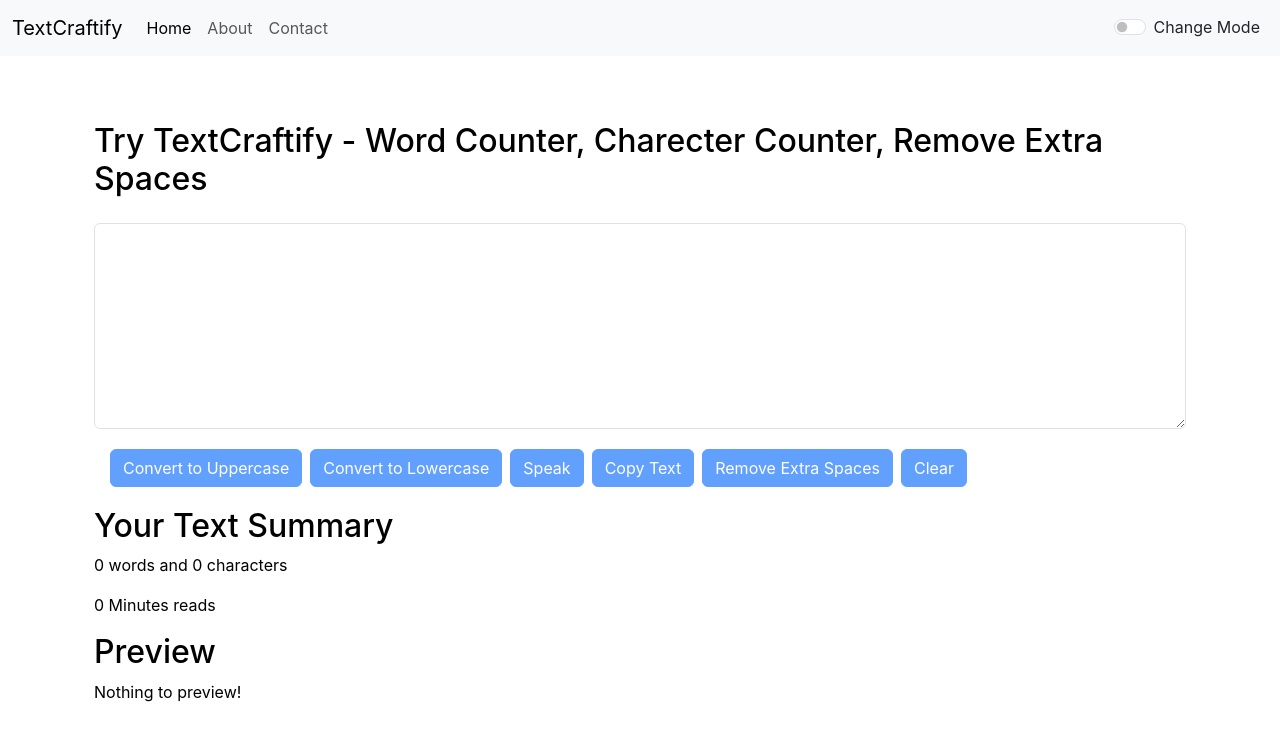
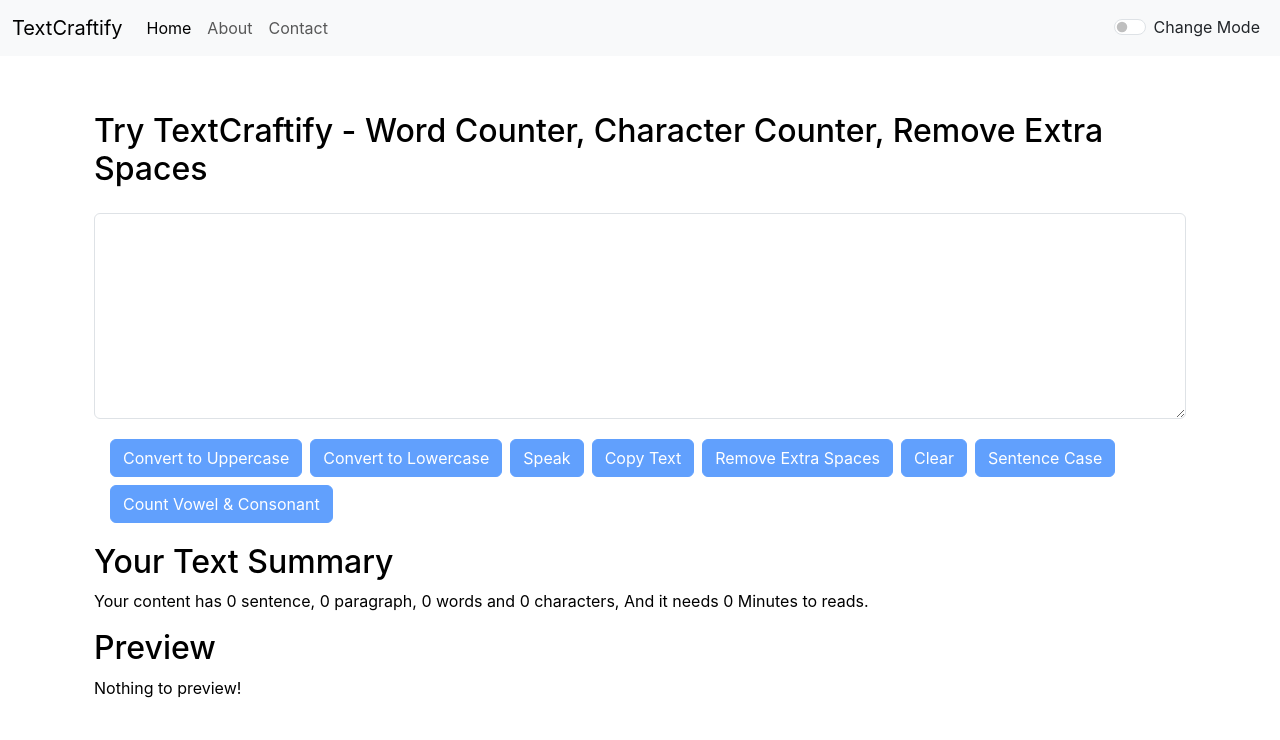
Before and after one commit to BKSANO/TextCraftify, a React (Create React App) app: page / in a window 1280 px wide. Shown: the top 740 px of the page. Built offline with nearby package versions, Linux system fonts and the light colour scheme.

Commit message:
added sentence case, vowel and consonant count & paragraph and sentences count

```diff
--- a/public/index.html
+++ b/public/index.html
@@ -29,7 +29,7 @@
     <meta name="msapplication-TileImage" content="/ms-icon-144x144.png">
     <meta name="theme-color" content="#ffffff">
     <link href="https://cdn.jsdelivr.net/npm/bootstrap@5.3.1/dist/css/bootstrap.min.css" rel="stylesheet" integrity="sha384-4bw+/aepP/YC94hEpVNVgiZdgIC5+VKNBQNGCHeKRQN+PtmoHDEXuppvnDJzQIu9" crossorigin="anonymous">
-    <title>TextCraftify - Word Counter | Charecter Counter | Remove Extra Spaces</title>
+    <title>TextCraftify - Word Counter | Character Counter | Remove Extra Spaces</title>
   </head>
   <body>
     <noscript>You need to enable JavaScript to run this app.</noscript>
--- a/src/App.js
+++ b/src/App.js
@@ -53,7 +53,7 @@
               exact path="/"
               element={
                 <TextForm
-                  heading={"Try TextCraftify - Word Counter, Charecter Counter, Remove Extra Spaces"}
+                  heading={"Try TextCraftify - Word Counter, Character Counter, Remove Extra Spaces"}
                   mode={mode}
                   showAlert={showAlertCalled}
                 />
--- a/src/components/Alert.js
+++ b/src/components/Alert.js
@@ -1,19 +1,28 @@
-import React from 'react'
+import React from "react";
 
 export default function Alert(props) {
-
-    const capitalize = (word) =>{
-        const lower = word.toLowerCase();
-        return lower.charAt(0).toUpperCase()+lower.slice(1)
-    }
+  const capitalize = (word) => {
+    const lower = word.toLowerCase();
+    return lower.charAt(0).toUpperCase() + lower.slice(1);
+  };
 
   return (
-    <div style={{height:"50px"}}>
-    {props.alert &&
-    <div className={`alert alert-${props.alert.type} alert-dismissible fade show`} role="alert">
-    <strong>{capitalize(props.alert.type)} : </strong>{props.alert.msg}
-    <button type="button" className="btn-close" data-bs-dismiss="alert" aria-label="Close"></button>
-    </div> }
+    <div style={{ height: "40px" }}>
+      {props.alert && (
+        <div
+          className={`alert alert-${props.alert.type} alert-dismissible fade show`}
+          role="alert"
+        >
+          {props.alert.type==="success"?<strong>{capitalize(props.alert.type)} : </strong>:""}
+          {props.alert.msg}
+          <button
+            type="button"
+            className="btn-close"
+            data-bs-dismiss="alert"
+            aria-label="Close"
+          ></button>
+        </div>
+      )}
     </div>
-  )
+  );
 }
--- a/src/components/ContactUs.js
+++ b/src/components/ContactUs.js
@@ -32,19 +32,19 @@
           <label className="form-label" htmlFor="name">
             Name
           </label>
-          <input className="form-control" type="text" id="name" onChange={(e) => setName(e.target.value)} required />
+          <input className="form-control" style={myStyle} type="text" id="name" onChange={(e) => setName(e.target.value)} required />
         </div>
         <div className="mb-3">
           <label className="form-label" htmlFor="email">
             Email
           </label>
-          <input className="form-control" type="email" id="email" onChange={(e) => setEmail(e.target.value)}  required />
+          <input className="form-control" style={myStyle} type="email" id="email" onChange={(e) => setEmail(e.target.value)}  required />
         </div>
         <div className="mb-3">
           <label className="form-label" htmlFor="message">
             Message
           </label>
-          <textarea className="form-control" id="message" onChange={(e) => setMessage(e.target.value)}  required />
+          <textarea className="form-control" style={myStyle} rows="8" id="message" onChange={(e) => setMessage(e.target.value)}  required />
         </div>
         <button disabled={name.length===0 && email.length===0 && message.length===0} className="btn btn-primary" type="submit">
           {formStatus}
--- a/src/components/TextForm.js
+++ b/src/components/TextForm.js
@@ -27,8 +27,6 @@
   }
 
   const handleCopyClick = () => {
-    // let boxText=document.getElementById("myBox");
-    // text.select();
     navigator.clipboard.writeText(text);
     props.showAlert("Text Copied","success")
   }
@@ -41,6 +39,45 @@
     setText("");
     props.showAlert("Text Cleared","success")
   }
+
+  const handleVowelConsonant = () =>{
+    let countVowel=0;
+    for (let index = 0; index <= text.length; index++) {
+      if (text.charAt(index).match(/[aeiouAEIOU]/)) {
+        countVowel++;
+      }
+    }
+
+    let countConst=0
+    for (let index = 0; index <= text.length; index++) {
+      if (
+        text
+          .charAt(index)
+          .match(/[bcdfghjklmnpqrstvwxyzBCDFGHJKLMNPQRSTVWXYZ]/)
+      ) {
+        countConst++;
+      }
+    }
+    props.showAlert(`Text has ${countVowel} Vowels and ${countConst} Consonants`,"primary")
+  }
+
+
+  const handleSentenceCase = () => {
+    let lowerCase = text.toLowerCase();
+    let regex = /([^.!?]+[!?.\d\s]+)/g;
+    let sentences = lowerCase.match(regex);
+    if(sentences!=null && sentences.length>=1){
+      let newText = sentences
+      .map((sentence) => {
+        return (sentence.charAt(0) >= "a" && sentence.charAt(0) <= "z"
+          ? sentence.charAt(0).toUpperCase() + sentence.slice(1)
+          : sentence);
+      })
+      .join("");
+    setText(newText);
+    }
+
+  };
 
   return (
     <div style={{color : props.mode==='dark'?'white':'black'}}>
@@ -64,13 +101,16 @@
           <button disabled={text.length===0} className="btn btn-primary mx-1 my-1" onClick={handleCopyClick}>Copy Text</button>
           <button disabled={text.length===0} className="btn btn-primary mx-1 my-1" onClick={handleExtraSpaces}>Remove Extra Spaces</button>
           <button disabled={text.length===0} className="btn btn-primary mx-1 my-1" onClick={handleClearText}>Clear</button>
+          <button disabled={text.length===0} className="btn btn-primary mx-1 my-1" onClick={handleSentenceCase}>Sentence Case</button>
+          <button disabled={text.length===0} className="btn btn-primary mx-1 my-1" onClick={handleVowelConsonant}>Count Vowel & Consonant</button>
+
          </div>
         </div>
       </div>
       <div className="container my-3">
         <h2>Your Text Summary</h2>
-        <p>{text.split(/\s/).filter((element)=>{return element.length!==0}).length} words and {text.length} characters</p>
-        <p>{text.split(" ").filter((element)=>{return element.length!==0}).length * .008} Minutes reads</p>
+        <p>Your content has {text.split(/[.?!]\s/).filter((element)=>{return element.length!==0}).length} sentence, {text.split(/\r\n|\r|\n/).filter((element)=>{return element.length!==0}).length} paragraph, {text.split(/\s/).filter((element)=>{return element.length!==0}).length} words and {text.length} characters,
+        And it needs {text.split(" ").filter((element)=>{return element.length!==0}).length * .01} Minutes to reads.</p>
         <h2>Preview</h2>
         <p>{text.length>0?text:"Nothing to preview!"}</p>
       </div>
```
